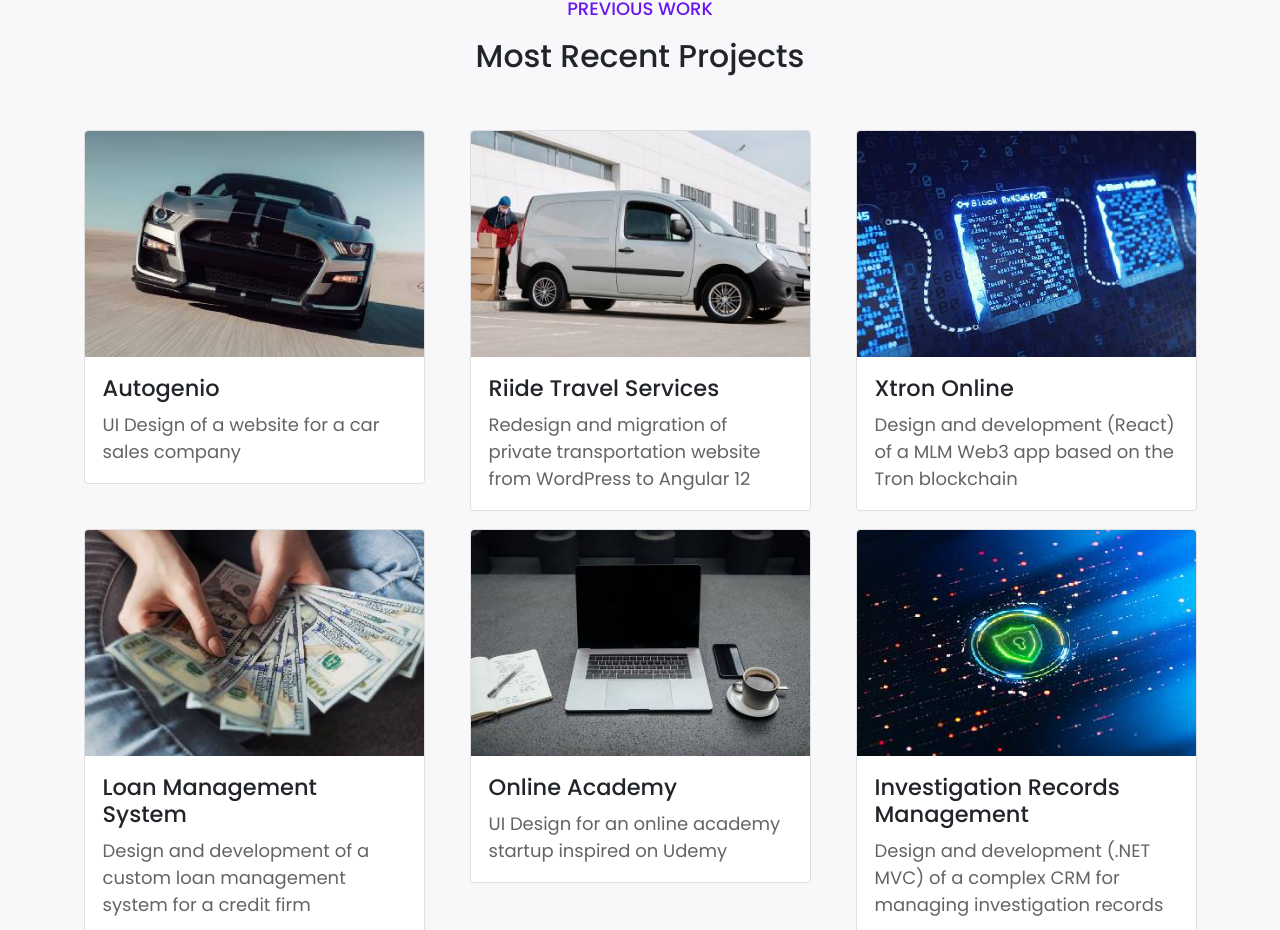
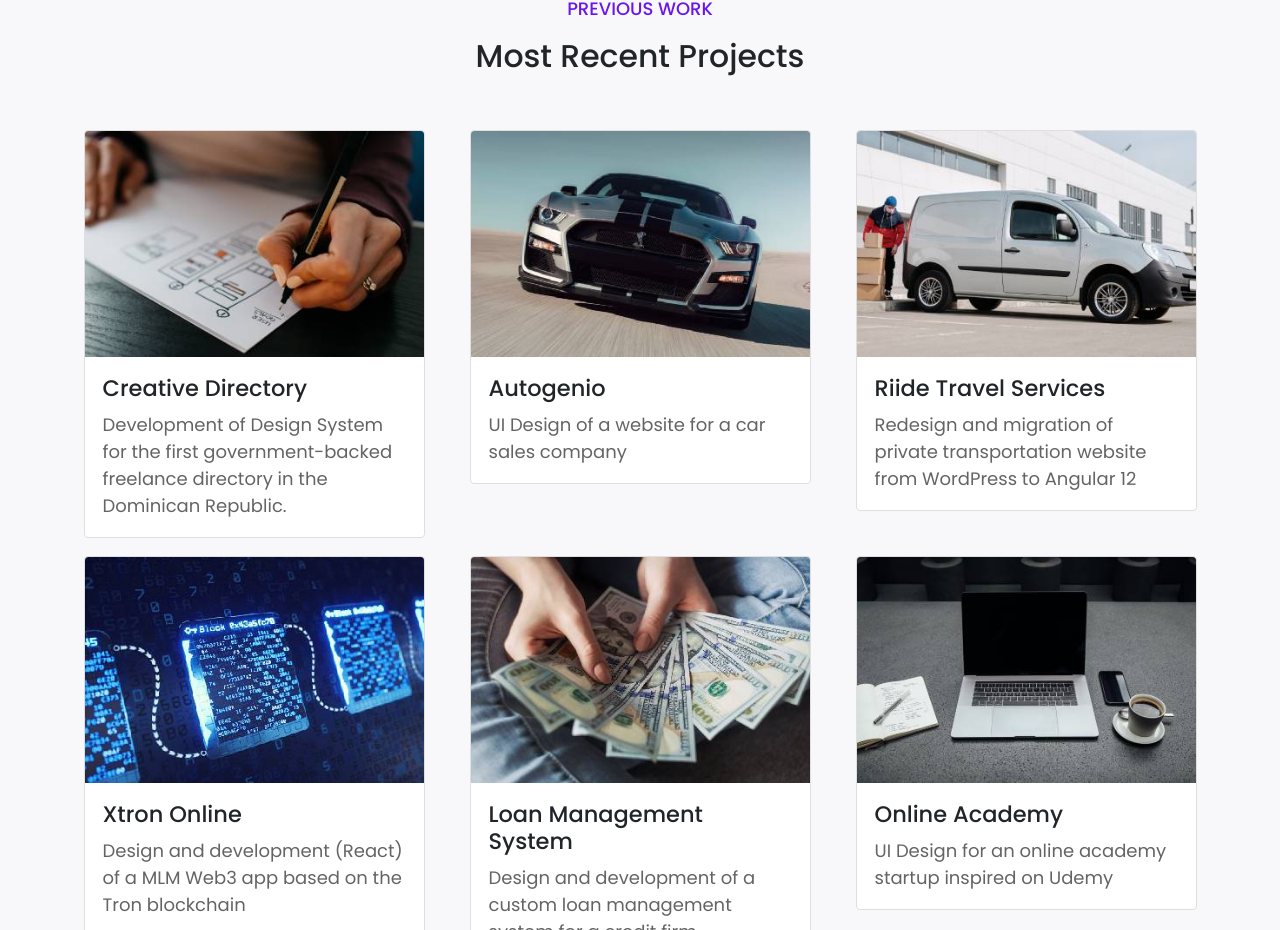
Before and after one commit to bryancodesjs/my-portfolio-page, an Angular app in the folder portfolio/: page / in a window 1280 px wide. Shown: the part 1811-2741 px from the top of the page. Built offline with nearby package versions, Linux system fonts and the light colour scheme.

Commit message:
Minor content update
- Optimized meta description to get better SEO results.
- Added my latest design job to the portfolio

```diff
--- a/portfolio/src/app/app.component.ts
+++ b/portfolio/src/app/app.component.ts
@@ -59,6 +59,12 @@ export class AppComponent {
     }
   ]
   trabajos = [
+    {
+      trabajo: 'Creative Directory',
+      imagen: 'directorio-creativo',
+      descripcion: 'Development of Design System for the first government-backed freelance directory in the Dominican Republic.',
+      preview: 'preview-directorio-creativo.webp'
+    },
     {
       trabajo: 'Autogenio',
       imagen: 'autogenio',
--- a/portfolio/src/index.html
+++ b/portfolio/src/index.html
@@ -3,9 +3,9 @@
 <head>
   <meta charset="utf-8">
   <meta name="author" content="Bryan Campos">
-  <meta name="description" content="This is my introduction page to let potential clients get to know me better, see my work and provide them with my contact information">
-  <meta name="keywords" content="web design, frontend, front-end, front-end developent, ui design, ui ux, user experience, figma, designer, adobe illustrator, programmer, coding, angular, react, .net mvc, html, bootstrap, css, javascript, typescript">
-  <title>Bryan Campos</title>
+  <meta name="description" content="UI Designer/developer obsessed with designing and planning beautiful and pixel-perfect user interfaces and components. My favorite skills are Figma, HTML5 and CSS3.">
+  <meta name="keywords" content="web design, frontend, front-end, front-end developent, ui design, ui ux, user experience, figma, designer, adobe illustrator, programmer, coding, angular, react, .net mvc, html, bootstrap, css, javascript, typescript, figma">
+  <title>Bryan Campos | UI Designer/Developer</title>
   <base href="/">
   <meta name="viewport" content="width=device-width, initial-scale=1">
   <link rel="icon" type="image/x-icon" href="favicon.ico">
```
Also changed, not shown: portfolio/src/assets/img/work/directorio-creativo.jpg (added), portfolio/src/assets/img/work/preview-directorio-creativo.webp (added).
